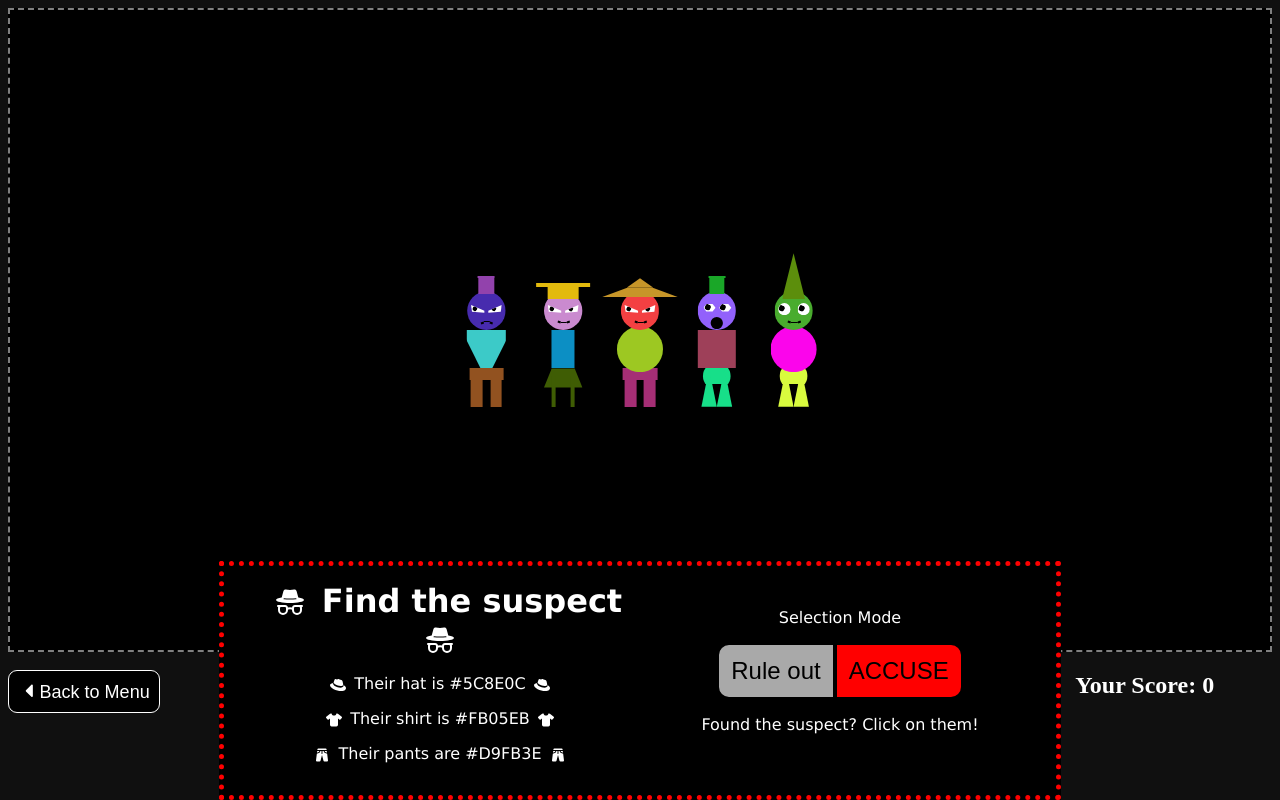
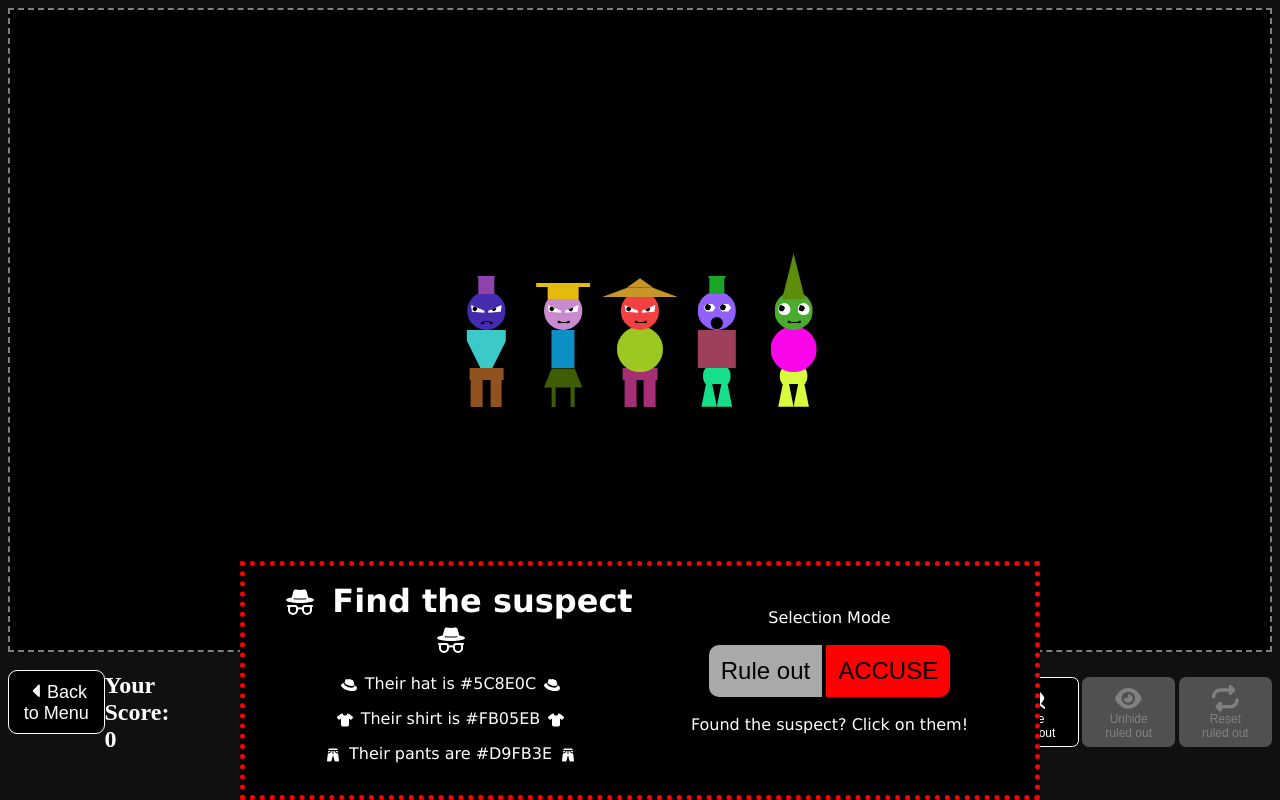
Before and after one commit to MrkMcC/hex-detective, a React (Vite) app: page / in a window 1280 px wide. Both pictures are taken after a click on the button "New Game". Built offline with nearby package versions, Linux system fonts and the light colour scheme.

Commit message:
hide/unhide/reset ruled-out buttons

```diff
--- a/src/App.tsx
+++ b/src/App.tsx
@@ -11,9 +11,6 @@ import EventService from "./services/EventService";
 //#region development notes
 
 //UI Update notes
-//-Success Screen
-//-Failure Screen
-//--show comparison of colour values
 //-Welcome message to make sure the users has an unbiased colour view (no forced dark mode, no sunlight on the screen etc.)
 //-Ruled out people can be removed entirely (can be undone)
 //-Help texts to explain details, e.g. the fact that skirts are pants ;)
--- a/src/classes/PersonData.ts
+++ b/src/classes/PersonData.ts
@@ -24,6 +24,7 @@ class PersonData {
   colours: PersonColoursT;
   variations: PersonVariationsT;
   ruledOut = false;
+  hidden = false;
   equals = (other: PersonData) => {
     return (
       this.colours.hat.equals(other.colours.hat) &&
--- a/src/components/Game.tsx
+++ b/src/components/Game.tsx
@@ -1,6 +1,11 @@
 import { useEffect, useState } from "react";
 import { FaCaretLeft } from "react-icons/fa";
-import { FaCircleArrowRight, FaRepeat } from "react-icons/fa6";
+import {
+  FaCircleArrowRight,
+  FaEye,
+  FaEyeSlash,
+  FaRepeat,
+} from "react-icons/fa6";
 import Crowd from "../classes/Crowd";
 import CustomFlavour from "../classes/CustomFlavour";
 import GameSettings from "../classes/GameSettings";
@@ -113,6 +118,27 @@ function Game({ status, onChangeStatus, settings }: Props) {
     if (tutorialState) setTutorialState((prev) => ({ ...prev!, round: 1 }));
     setGameData({ ...initialGameData });
     initialiseRoundState();
+  };
+
+  const handleHideRuledOut = () => {
+    setCrowd((prev) => ({
+      ...prev!,
+      people: prev!.people.map((p) => ({ ...p, hidden: p.ruledOut })),
+    }));
+  };
+
+  const handleUnhideRuledOut = () => {
+    setCrowd((prev) => ({
+      ...prev!,
+      people: prev!.people.map((p) => ({ ...p, hidden: false })),
+    }));
+  };
+
+  const handleResetRuledOut = () => {
+    setCrowd((prev) => ({
+      ...prev!,
+      people: prev!.people.map((p) => ({ ...p, ruledOut: false })),
+    }));
   };
   //#endregion
 
@@ -239,11 +265,12 @@ function Game({ status, onChangeStatus, settings }: Props) {
         <div className="people">{personElements}</div>
       </div>
       <div className="bottom-bar flex-row justify-between">
-        <div className="flex-col">
+        <div className="bottom-left flex-row justify-between align-start">
           <button className="btn-main-menu" onClick={handleQuit}>
             <FaCaretLeft className="icon" />
             Back to Menu
           </button>
+          <HighScore gameData={gameData} />
         </div>
         <ControlPanel
           gameStatus={status}
@@ -253,7 +280,41 @@ function Game({ status, onChangeStatus, settings }: Props) {
           suspect={crowd?.getSuspect()}
           accused={crowd?.getPersonById(accusedPersonId)}
         />
-        <HighScore gameData={gameData} />
+        <div className="bottom-right flex-row justify-start">
+          <div className="flex-col justify-center align-stretch">
+            <div className="btn-group-ruled-out flex-row gap-mini">
+              <button onClick={handleHideRuledOut}>
+                <FaEyeSlash className="icon" />
+                <span>
+                  Hide
+                  <br />
+                  ruled out
+                </span>
+              </button>
+              <button
+                onClick={handleUnhideRuledOut}
+                disabled={crowd?.people.every((p) => !p.hidden)}
+              >
+                <FaEye className="icon" />
+                <span>
+                  Unhide
+                  <br />
+                  ruled out
+                </span>
+              </button>
+              <button
+                onClick={handleResetRuledOut}
+                disabled={crowd?.people.every((p) => !p.ruledOut)}
+              >
+                <FaRepeat className="icon" />
+                <span>
+                  Reset
+                  <br />
+                  ruled out
+                </span>
+              </button>
+            </div>
+          </div>
           <div className="flex-col justify-center">
             {status === GameStatus.Scored && (
               <button className="large" onClick={initialiseRoundState}>
@@ -268,6 +329,7 @@ function Game({ status, onChangeStatus, settings }: Props) {
           </div>
         </div>
       </div>
+    </div>
   );
 }
 
--- a/src/components/Person.tsx
+++ b/src/components/Person.tsx
@@ -32,6 +32,8 @@ const Person = ({
         person.ruledOut ? "ruled-out" : "ruled-in"
       } ${isAccused ? "accused" : "unaccused"} ${
         isRevealedSuspect ? "suspect" : ""
+      } ${person.hidden ? "hidden" : "shown"} ${
+        isRevealedSuspect ? "suspect" : ""
       }`}
       id={`person_${person.id}`}
     >
--- a/src/styles/App.scss
+++ b/src/styles/App.scss
@@ -6,3 +6,20 @@ body {
   background-color: Colours.$bg-dark;
   color: white;
 }
+
+//TODO find a place for this
+.btn-group-ruled-out {
+  > button {
+    width: 7em;
+    display: flex;
+    flex-direction: column;
+    align-items: center;
+
+    .icon {
+      font-size: 2em;
+    }
+    span {
+      font-size: 0.9em;
+    }
+  }
+}
--- a/src/styles/Helper.scss
+++ b/src/styles/Helper.scss
@@ -133,6 +133,9 @@ input.cool {
   &.gap-mini.flex-row > *:not(:last-child) {
     margin-right: 0.25em;
   }
+  &.gap-mini.flex-col > *:not(:last-child) {
+    margin-bottom: 0.25em;
+  }
   &.gap-1.flex-row > *:not(:last-child) {
     margin-right: 1em;
   }
@@ -144,6 +147,13 @@ input.cool {
   }
   &.gap-2.flex-col > *:not(:last-child) {
     margin-bottom: 2em;
+  }
+
+  > .grow {
+    flex-grow: 1;
+  }
+  > .shrink {
+    flex-shrink: 1;
   }
 }
 
--- a/src/styles/Layout.scss
+++ b/src/styles/Layout.scss
@@ -29,9 +29,15 @@
     width: 100%;
     height: 100%;
 
+    .bottom-left,
+    .bottom-right {
+      flex: 1 0 0;
+    }
+
     .control-panel-container {
       .control-panel {
         position: fixed;
+        box-sizing: border-box;
         left: 50%;
         top: 100%;
         transform: translate(-50%, -100%);
```
Also changed, not shown: src/styles/Person.scss (+6 -2 lines). Lines whose indentation alone changed are shown as unchanged.
